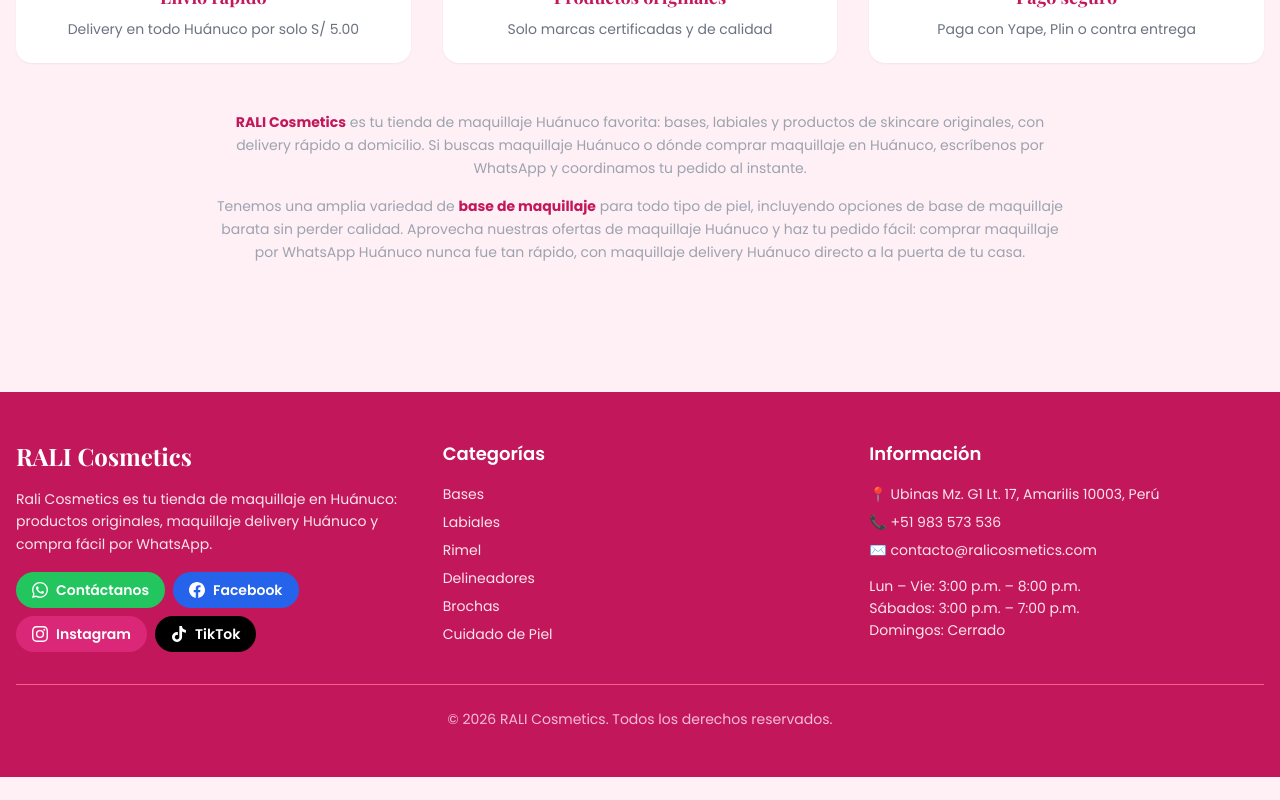
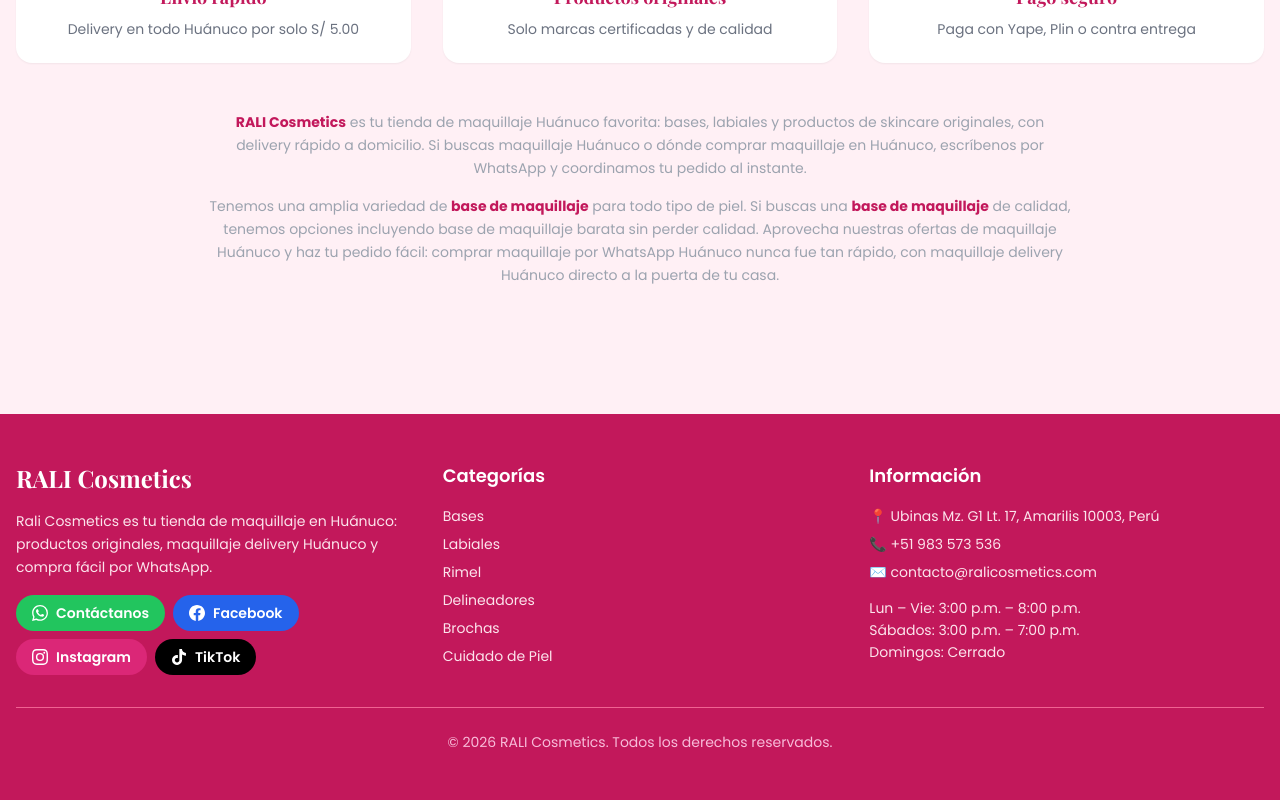
Before and after one commit to YersonDev-coder/rali-cosmetics, a React (Vite) app in the folder client/: page / in a window 1280 px wide. Shown: the part 2097-2897 px from the top of the page. Before the commit the page ends 2874 px from the top, so only its background shows below. Built offline with nearby package versions, Linux system fonts and the light colour scheme; no server answers.

Commit message:
Incluir 'base de maquillaje' como frase aislada en el texto SEO
Agregar la keyword exacta de la campaña de Google Ads sin depender de estar pegada a 'barata'.

```diff
--- a/client/src/pages/Home.jsx
+++ b/client/src/pages/Home.jsx
@@ -182,7 +182,8 @@
         </p>
         <p className="text-gray-400 text-sm leading-relaxed mt-4">
           Tenemos una amplia variedad de <strong className="text-primary-dark">base de maquillaje</strong> para
-          todo tipo de piel, incluyendo opciones de base de maquillaje barata sin perder calidad.
+          todo tipo de piel. Si buscas una <strong className="text-primary-dark">base de maquillaje</strong> de
+          calidad, tenemos opciones incluyendo base de maquillaje barata sin perder calidad.
           Aprovecha nuestras ofertas de maquillaje Huánuco y haz tu pedido fácil: comprar
           maquillaje por WhatsApp Huánuco nunca fue tan rápido, con maquillaje delivery Huánuco
           directo a la puerta de tu casa.
```
